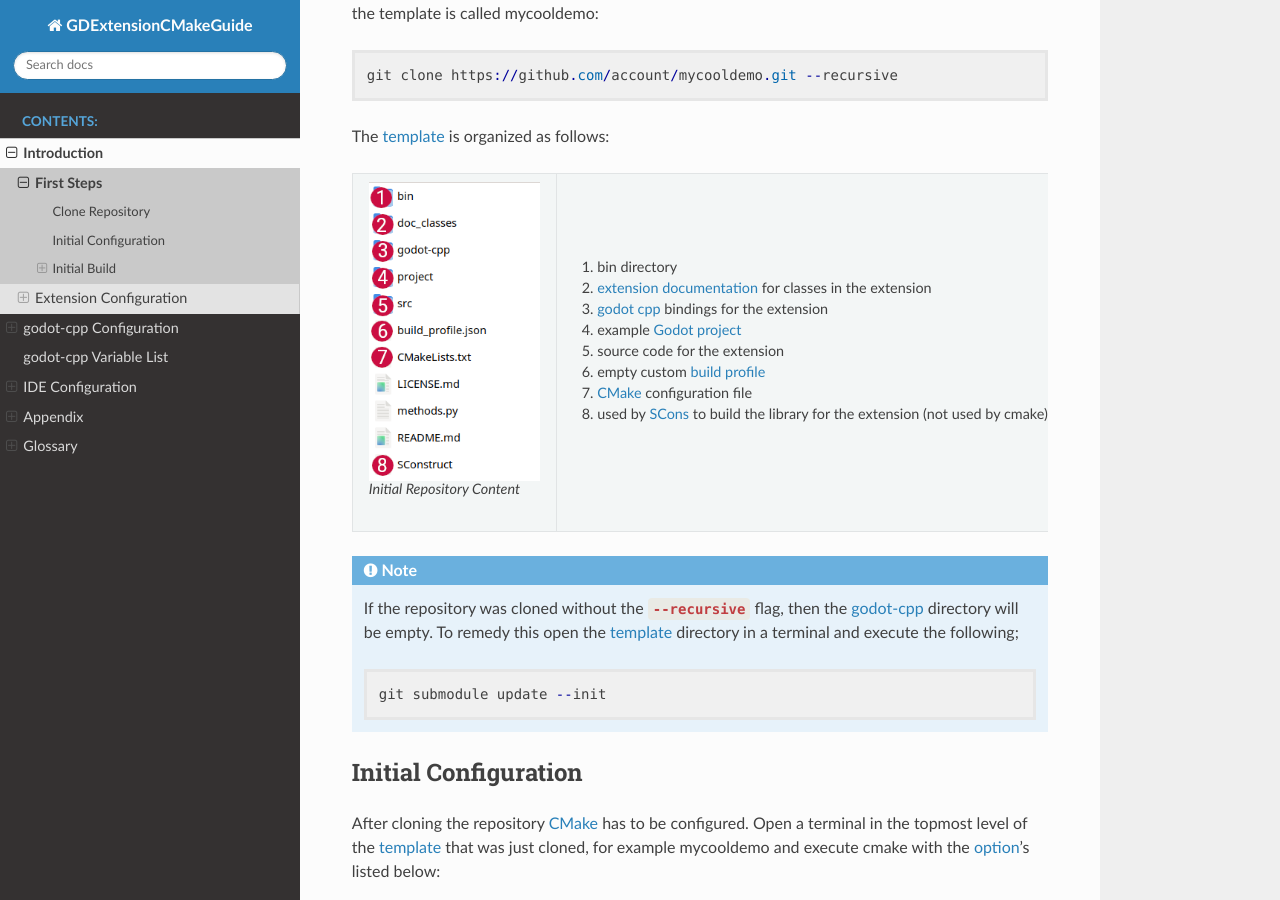
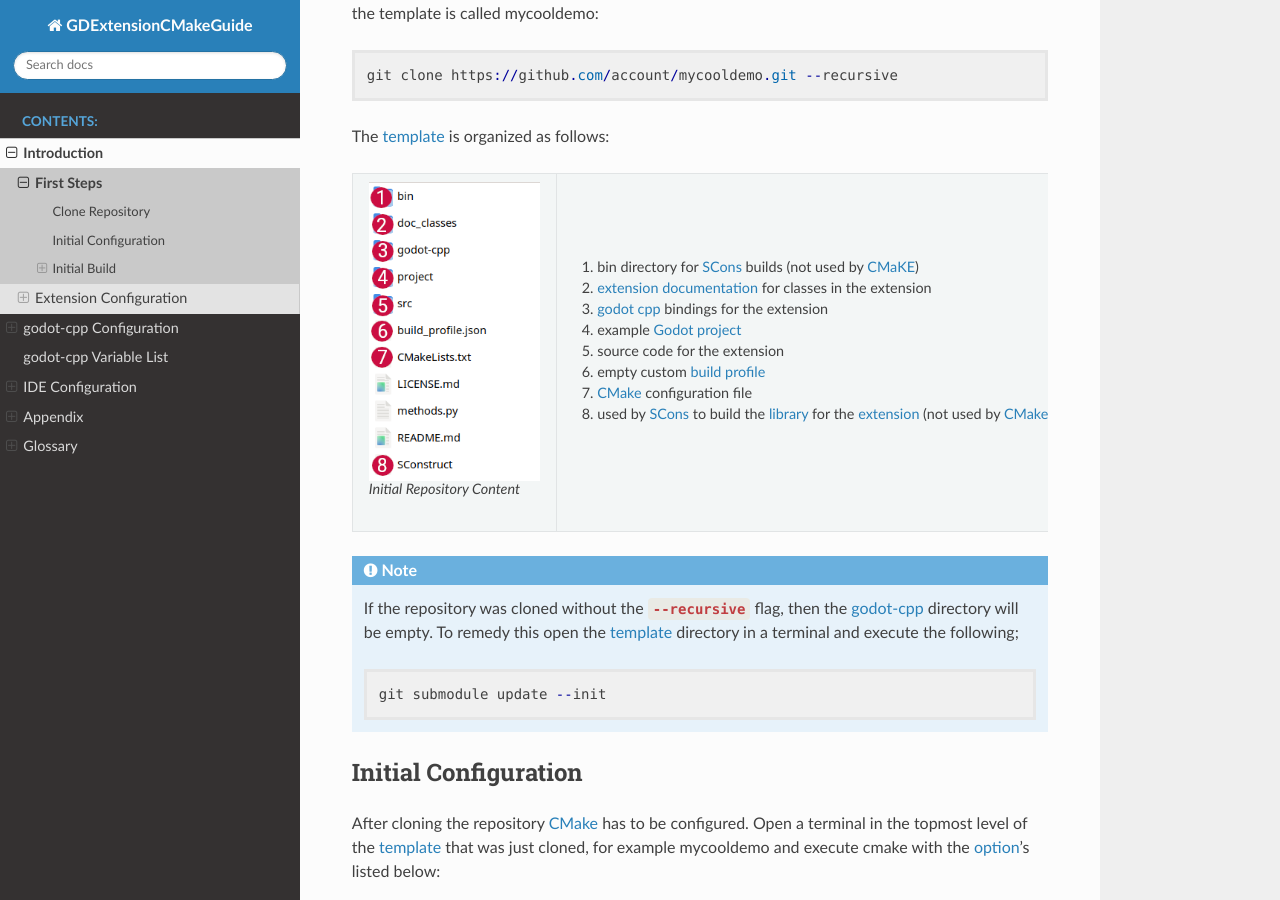
Before and after one commit to silenuz/GDExtension_CMake, a Sphinx documentation site: the page built from docs/source/introduction/first_steps.rst, in a window 1280 px wide and 900 px high, scrolled down 430 px. Built offline with Sphinx 7.4.7 and the Read the Docs theme 3.1.0, drawn with Linux system fonts in a browser that asks for light colours.

```diff
--- a/docs/source/ide/kate.rst
+++ b/docs/source/ide/kate.rst
@@ -1,3 +1,5 @@
 Configuring Kate
 ----------------
-`Kate <https://kate-editor.org/>`_ is a text editor with support for LSP, which means support for clangd
+`Kate <https://kate-editor.org/>`_ is a text editor with support for :term:`LSP`, which means support for :term:`clangd`
+
+.. include:: ../share/clangd_config.rst
--- a/docs/source/introduction/first_steps.rst
+++ b/docs/source/introduction/first_steps.rst
@@ -29,14 +29,14 @@ The :term:`template` is organized as follows:
           :width: 100%
 
           Initial Repository Content
-     - #. bin directory
+     - #. bin directory for :term:`SCons` builds (not used by :term:`CMaKE`)
        #. :term:`extension documentation` for classes in the extension
        #. :term:`godot cpp` bindings for the extension
        #. example :term:`Godot` :term:`project`
        #. source code for the extension
        #. empty custom :term:`build profile`
        #. :term:`CMake` configuration file
-       #. used by :term:`SCons` to build the library for the extension (not used by cmake)
+       #. used by :term:`SCons` to build the :term:`library` for the :term:`extension` (not used by :term:`CMake`)
 
 .. note::
     If the repository was cloned without the ``--recursive`` flag, then the :term:`godot-cpp` directory will be empty.  To remedy
--- /dev/null
+++ b/docs/source/share/clangd_config.rst
@@ -0,0 +1,4 @@
+Configure clangd
+================
+
+Some text goes here
```
